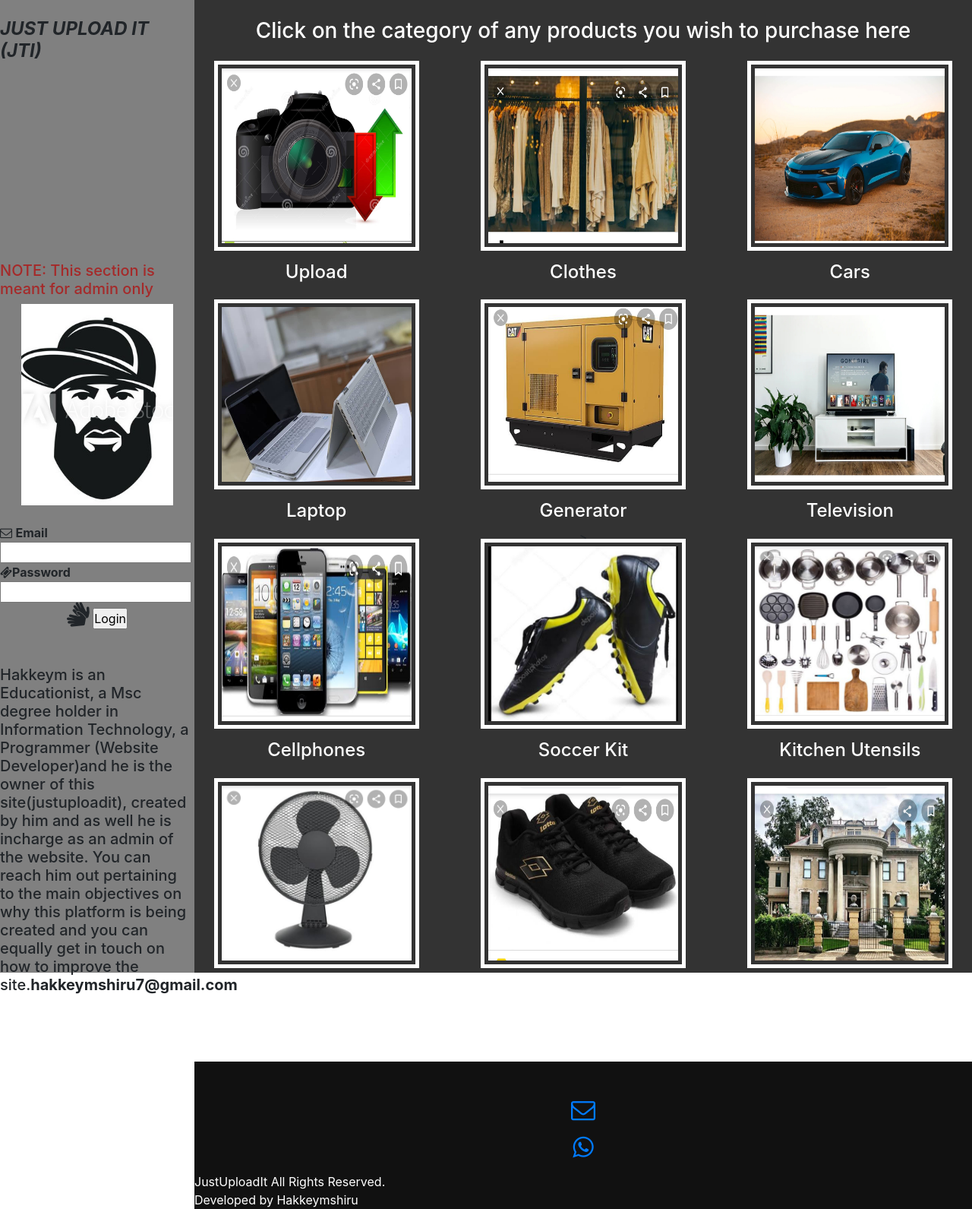
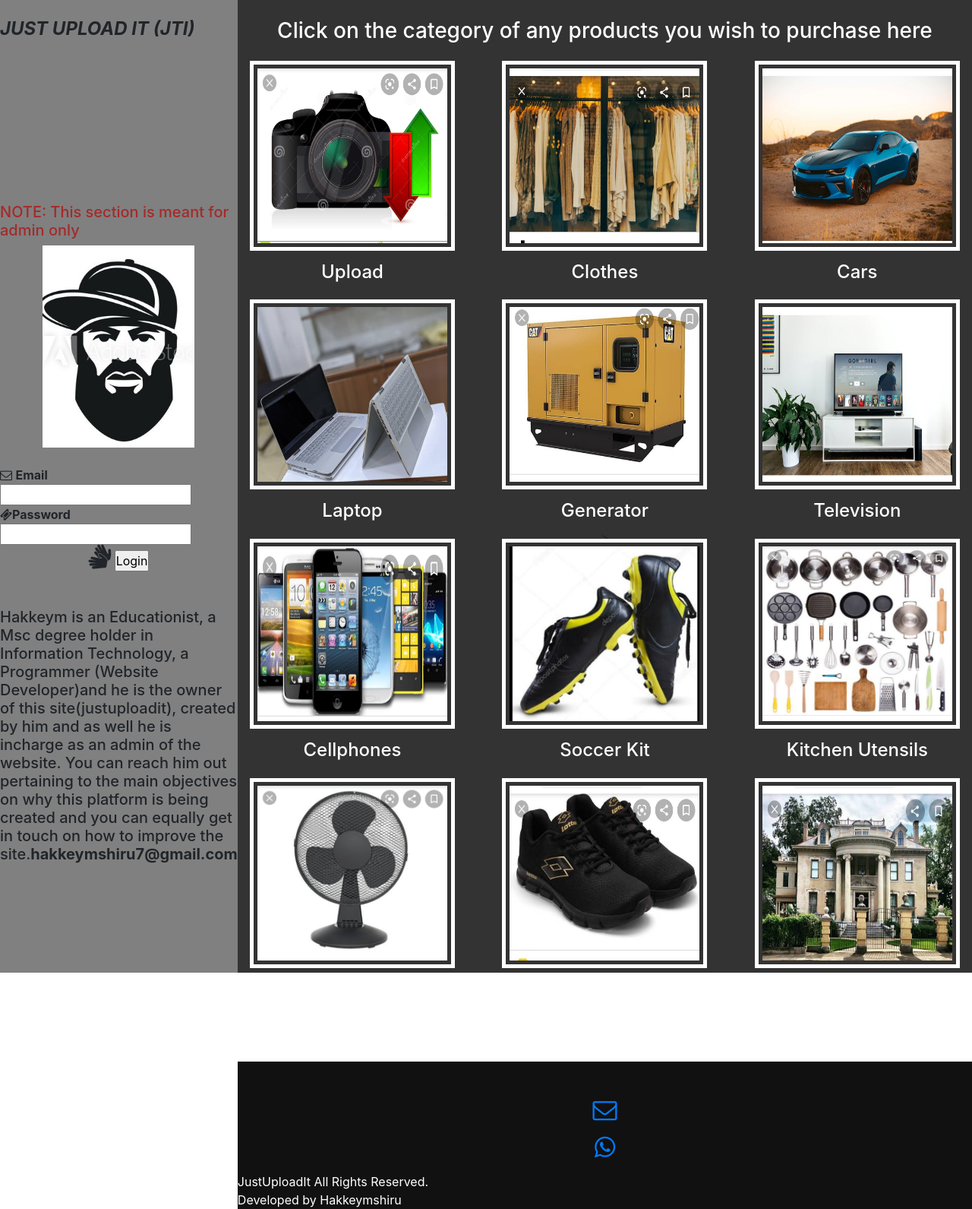
Before and after one commit to Hakkeym/justuploadit, a PHP site: page / in a window 1280 px wide. Shown: the whole page at 76% size. Run offline with PHP 8.4, Linux system fonts and the light colour scheme; data that the repository does not hold is empty.

Commit message:
index adjusted

```diff
--- a/index.php
+++ b/index.php
@@ -22,7 +22,7 @@
   	}
 
   	.left {
-  		width: 20vw;
+  		width: 30vw;
   		background-color: grey!important;
 
 
```
